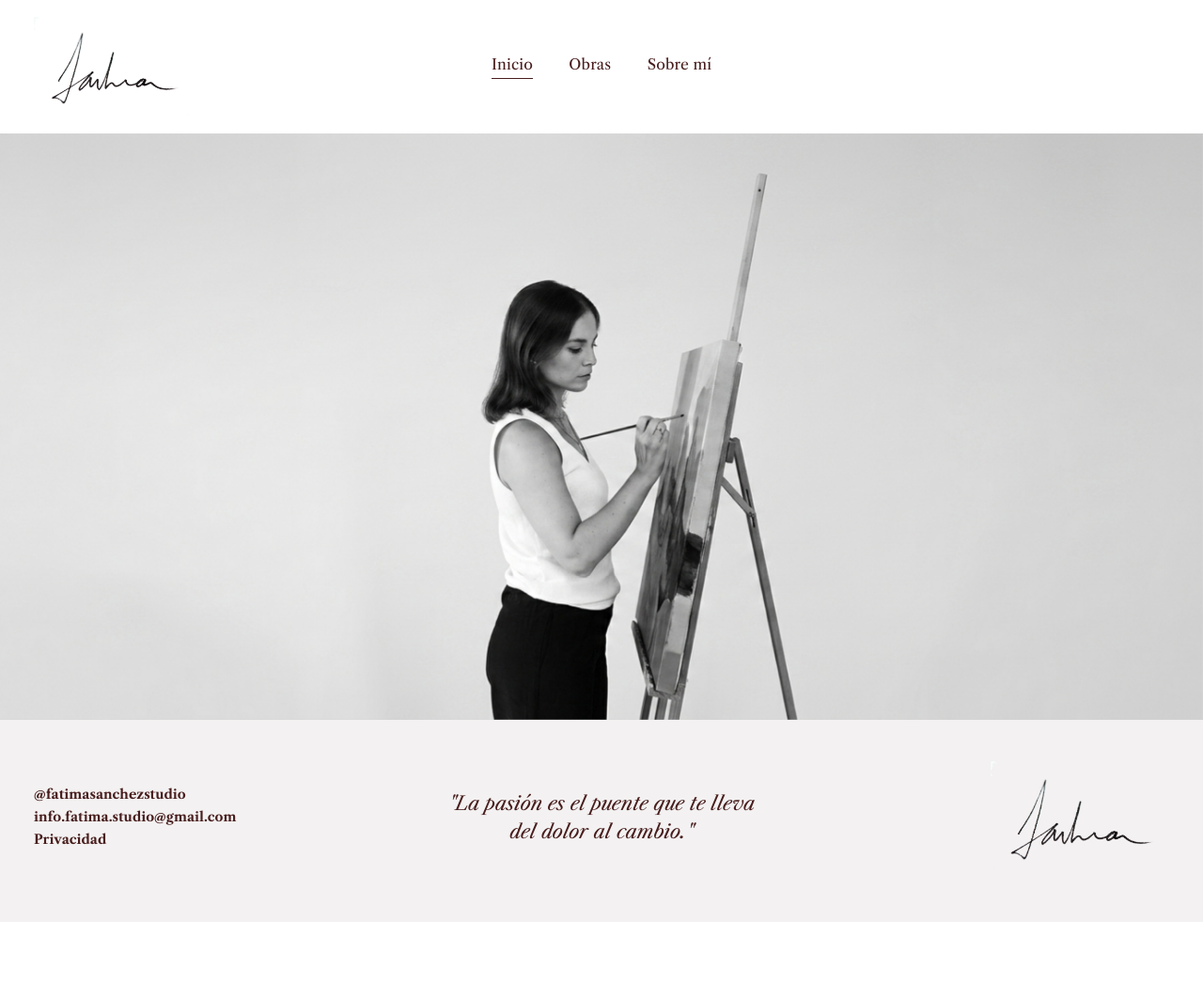
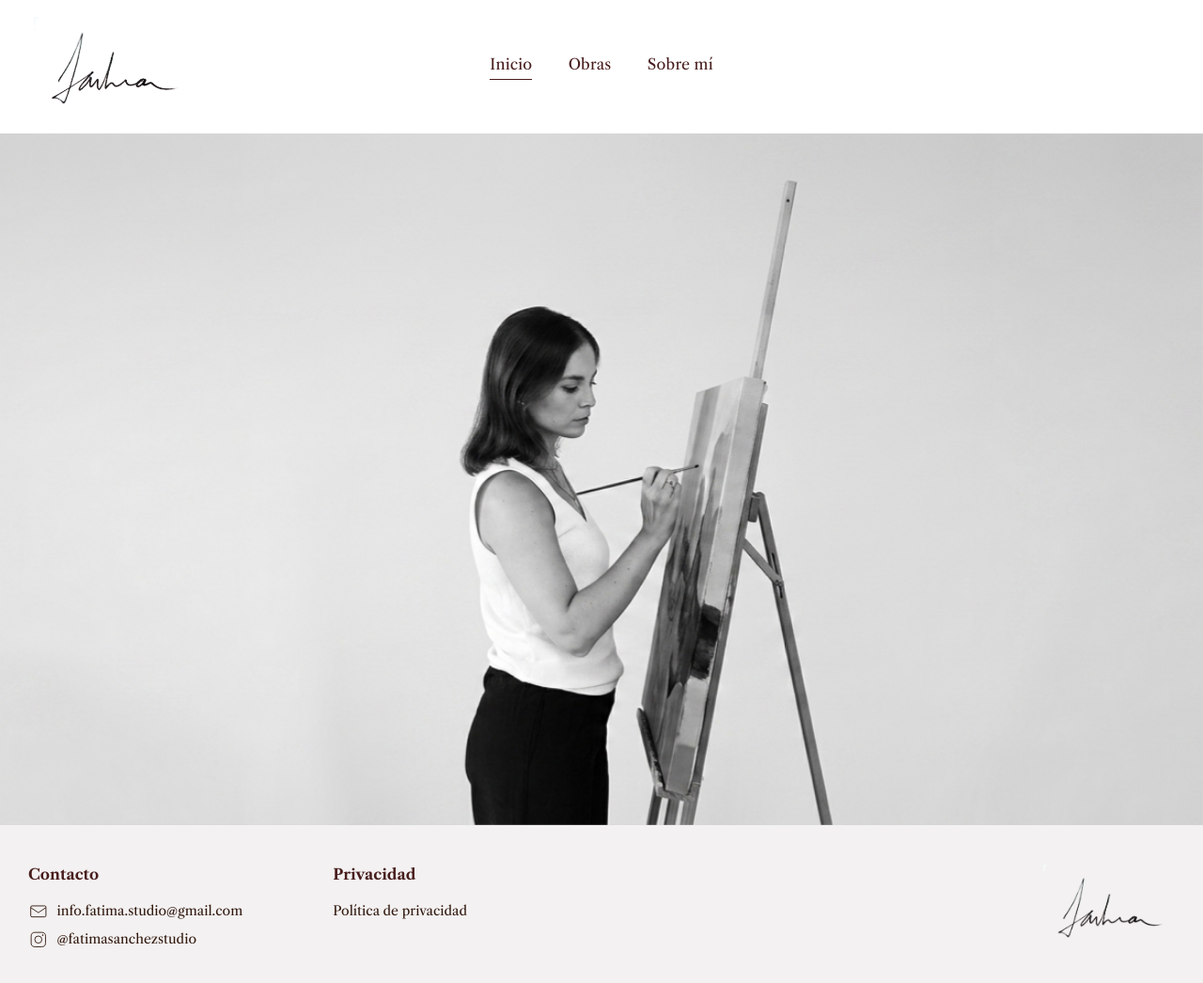
Before and after one commit to fatimasanchezstudio/fatimasanchezstudio, a website built with Vite: page index.html in a window 1280 px wide. Shown: the whole page at 94% size. Before the commit the page ends 981 px from the top, so only its background shows below. Built offline with nearby package versions, Linux system fonts and the light colour scheme.

Commit message:
Updating footer

```diff
--- a/index.html
+++ b/index.html
@@ -60,17 +60,37 @@
 
     <footer class="site-footer">
       <div class="footer-inner">
-        <div class="footer-contact">
-          <a href="https://www.instagram.com/fatimasanchezstudio/" target="_blank" rel="noopener noreferrer"
-            >@fatimasanchezstudio</a
-          ><br />
-          <a href="mailto:info.fatima.studio@gmail.com">info.fatima.studio@gmail.com</a><br />
-          <a href="/privacidad.html">Privacidad</a>
-        </div>
+        <div class="footer-left">
+          <div class="footer-col footer-contact">
+            <h2 class="footer-heading">Contacto</h2>
+            <div class="footer-list">
+              <a class="footer-link" href="mailto:info.fatima.studio@gmail.com">
+                <svg class="footer-link-icon" viewBox="0 0 24 24" aria-hidden="true">
+                  <rect x="3" y="5.5" width="18" height="13" rx="1.5" />
+                  <path d="M3 7.5l9 6 9-6" />
+                </svg>
+                <span>info.fatima.studio@gmail.com</span>
+              </a>
+              <a
+                class="footer-link"
+                href="https://www.instagram.com/fatimasanchezstudio/"
+                target="_blank"
+                rel="noopener noreferrer"
+              >
+                <svg class="footer-link-icon" viewBox="0 0 24 24" aria-hidden="true">
+                  <rect x="3.5" y="3.5" width="17" height="17" rx="4.5" />
+                  <circle cx="12" cy="12" r="4.2" />
+                  <circle cx="17.2" cy="6.8" r="0.9" fill="currentColor" stroke="none" />
+                </svg>
+                <span>@fatimasanchezstudio</span>
+              </a>
+            </div>
+          </div>
 
-        <div class="footer-quote">
-          <p>"La pasión es el puente que te lleva</p>
-          <p>del dolor al cambio."</p>
+          <div class="footer-col footer-legal">
+            <h2 class="footer-heading">Privacidad</h2>
+            <a href="/privacidad.html">Política de privacidad</a>
+          </div>
         </div>
 
         <div class="footer-brand">
--- a/src/styles.css
+++ b/src/styles.css
@@ -93,7 +93,7 @@ textarea {
 
 .nav a {
   font-family: var(--font-serif);
-  font-size: clamp(0.98rem, 1.15vw, 1.15rem);
+  font-size: 16px;
   letter-spacing: 0.01em;
   color: var(--color-ink);
   padding-bottom: 0.15rem;
@@ -153,7 +153,7 @@ main {
   width: 100%;
   margin: 0;
   padding: 0;
-  min-height: clamp(280px, 52vw, 78vh);
+  min-height: clamp(380px, 68vw, 92vh);
   overflow: hidden;
   background: #d8d8d8;
 }
@@ -175,40 +175,107 @@ main {
 .site-footer {
   background: var(--color-bg-soft);
   margin-top: 0;
+  padding: 0 30px;
 }
 
 .footer-inner {
   max-width: 1280px;
   margin: 0 auto;
-  padding: 2.75rem 2.25rem 3.25rem;
+  padding: 2.5rem 0 2.25rem;
   display: grid;
-  grid-template-columns: 1fr 1.4fr 1fr;
-  gap: 2rem;
+  grid-template-columns: 1fr auto;
   align-items: center;
+  gap: 1.5rem;
 }
 
-.footer-contact {
+.footer-left {
+  display: grid;
+  grid-template-columns: auto auto;
+  column-gap: clamp(3rem, 8vw, 6rem);
+  row-gap: 1rem;
+  align-items: start;
+  justify-self: start;
+}
+
+.footer-col {
+  display: contents;
+}
+
+.footer-contact .footer-heading {
+  grid-column: 1;
+  grid-row: 1;
+}
+
+.footer-contact .footer-list {
+  grid-column: 1;
+  grid-row: 2;
+}
+
+.footer-legal .footer-heading {
+  grid-column: 2;
+  grid-row: 1;
+}
+
+.footer-legal > a {
+  grid-column: 2;
+  grid-row: 2;
+}
+
+.footer-heading {
+  margin: 0;
   font-family: var(--font-serif);
-  font-size: 14px;
+  font-size: 16px;
   font-weight: 700;
-  line-height: 1.7;
   color: var(--color-ink);
 }
 
-.footer-contact a:hover {
-  text-decoration: underline;
+.footer-list {
+  display: flex;
+  flex-direction: column;
+  gap: 0.55rem;
 }
 
-.footer-quote {
-  text-align: center;
-  font-size: clamp(1.05rem, 1.6vw, 1.35rem);
-  line-height: 1.45;
-  font-style: italic;
-  color: var(--color-ink);
+.footer-link {
+  display: inline-flex;
+  align-items: center;
+  gap: 0.55rem;
+  font-family: var(--font-serif);
+  font-size: 14px;
+  font-weight: 400;
+  line-height: 1.55;
+  color: var(--color-ink-deep);
+  transition: opacity 0.2s ease;
 }
 
-.footer-quote p {
-  margin: 0;
+.footer-link:hover {
+  opacity: 0.7;
+}
+
+.footer-link-icon {
+  width: 1.35rem;
+  height: 1.35rem;
+  flex-shrink: 0;
+  fill: none;
+  stroke: currentColor;
+  stroke-width: 1;
+}
+
+.footer-col > a {
+  font-family: var(--font-serif);
+  font-size: 14px;
+  font-weight: 400;
+  line-height: 1.55;
+  color: var(--color-ink-deep);
+  transition: opacity 0.2s ease;
+}
+
+.footer-col > a:hover {
+  opacity: 0.7;
+}
+
+.footer-col > a.is-active {
+  text-decoration: underline;
+  text-underline-offset: 3px;
 }
 
 .footer-brand {
@@ -216,8 +283,9 @@ main {
 }
 
 .footer-brand img {
-  width: clamp(120px, 16vw, 190px);
+  width: clamp(90px, 12vw, 140px);
   height: auto;
+  display: block;
 }
 
 .gallery {
@@ -416,6 +484,14 @@ main {
   color: var(--color-muted);
 }
 
+.form-note {
+  min-height: 1.25rem;
+  margin: 0.35rem 0 0;
+  font-family: var(--font-serif);
+  font-size: 0.8rem;
+  color: var(--color-muted);
+}
+
 .contact-visual {
   width: 100%;
   aspect-ratio: 816 / 1025;
@@ -544,25 +620,37 @@ main {
 
   .footer-inner {
     grid-template-columns: 1fr;
+    gap: 2rem;
+    padding: 2rem 0 1.75rem;
     text-align: center;
-    gap: 1.5rem;
-    padding: 2rem 1.25rem 2.5rem;
+  }
+
+  .footer-left {
+    display: flex;
+    flex-direction: column;
+    align-items: center;
+    justify-self: center;
+    gap: 2rem;
+  }
+
+  .footer-col {
+    display: block;
+  }
+
+  .footer-contact .footer-heading,
+  .footer-contact .footer-list,
+  .footer-legal .footer-heading,
+  .footer-legal > a {
+    grid-column: auto;
+    grid-row: auto;
+  }
+
+  .footer-link {
+    justify-content: center;
   }
 
   .footer-brand {
     justify-self: center;
-  }
-
-  .footer-contact {
-    order: 2;
-  }
-
-  .footer-quote {
-    order: 1;
-  }
-
-  .footer-brand {
-    order: 3;
   }
 }
 
```
Also changed, not shown: obras.html (+30 -10 lines), privacidad.html (+30 -10 lines), sobre-mi.html (+30 -10 lines).
